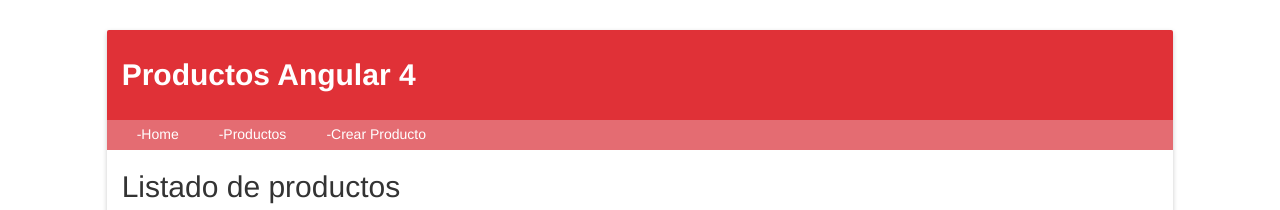
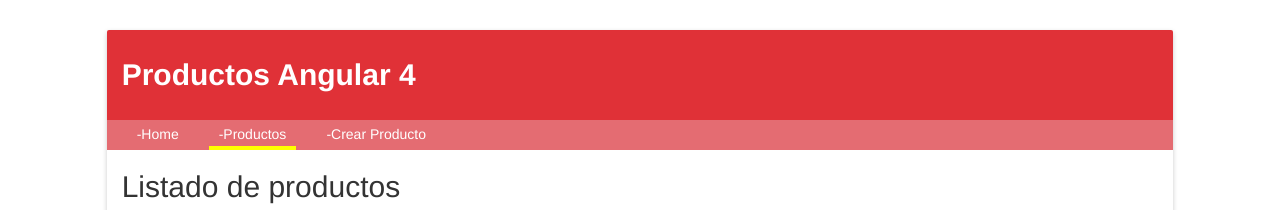
Before and after one commit to mmercy/Init_Angular, an Angular app in the folder curso-angular4-webapp/: page /productos in a window 1280 px wide. Shown: the top 210 px of the page. Built offline with nearby package versions, Linux system fonts and the light colour scheme.

Commit message:
C83. Marcar los elementos del menú con routerLinkActive y css

```diff
--- a/curso-angular4-webapp/src/app/app.component.html
+++ b/curso-angular4-webapp/src/app/app.component.html
@@ -8,8 +8,8 @@
 
   <nav id="nav" class="col-lg-12">
     <ul>
-      <li><a [routerLink]="['/']">-Home</a> </li>
-      <li><a [routerLink]="['/productos']">-Productos</a> </li>
+      <li><a [routerLink]="['/home']" [routerLinkActive]="['activado']" >-Home</a> </li>
+      <li><a [routerLink]="['/productos']" [routerLinkActive]="['activado']" >-Productos</a> </li>
       <li><a href="#">-Crear Producto</a> </li>
     </ul>
   </nav>
--- a/curso-angular4-webapp/src/assets/styles.css
+++ b/curso-angular4-webapp/src/assets/styles.css
@@ -56,6 +56,12 @@
   background: #E03137;
 }
 
+.activado{
+  text-decoration: none !important;
+  /*background: #E03137 !important;*/
+  border-bottom: 4px solid yellow !important;
+}
+
 #main .jumbotron {
   padding: 50px;
   margin-top: 30px;
```
